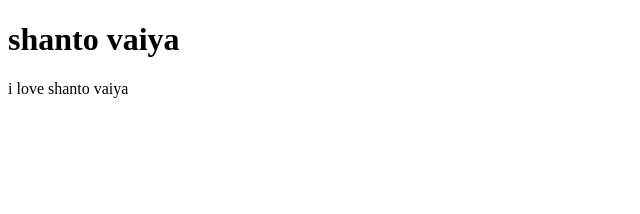
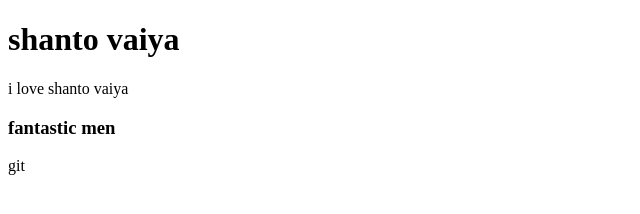
Before and after one commit to shanto4444/second-website, a plain HTML site: page index.html in a window 1280 px wide. Shown: the whole page, without its empty margins (0-640 px from the left). Drawn offline with Linux system fonts and the light colour scheme.

Commit message:
h3-added

```diff
--- a/index.html
+++ b/index.html
@@ -8,6 +8,6 @@
 <body>
     <h1>shanto vaiya</h1>
     <p>i love shanto vaiya</p>
-
+    <h3>fantastic men</h3>git
 </body>
 </html>
```
